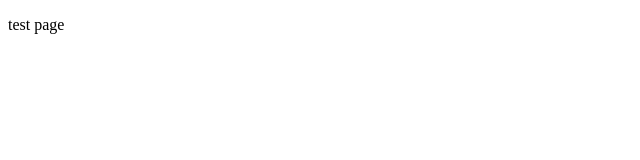
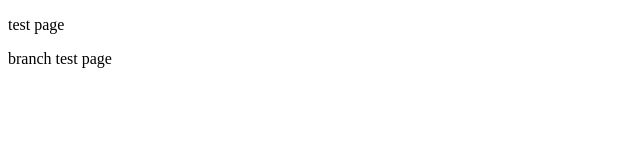
Before and after one commit to geniea/git-test, a plain HTML site: page index.html in a window 1280 px wide. Shown: the full height of the page, 0-640 px from the left. Drawn offline with Linux system fonts and the light colour scheme.

Commit message:
Update index.html
Add branch tag

```diff
--- a/index.html
+++ b/index.html
@@ -11,6 +11,9 @@
       <div>
         <p> test page </p>
       </div>
+      <div>
+        <p> branch test page </p>
+      </div>
     </div>
   </body>
 </html>
```
